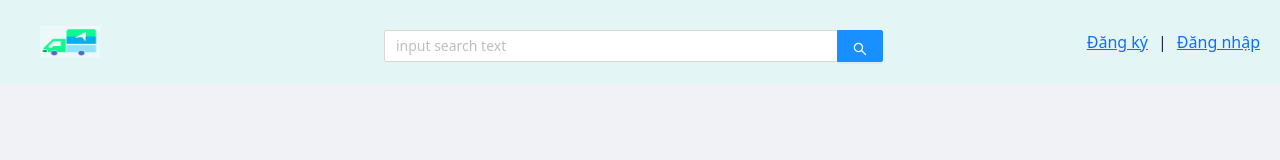
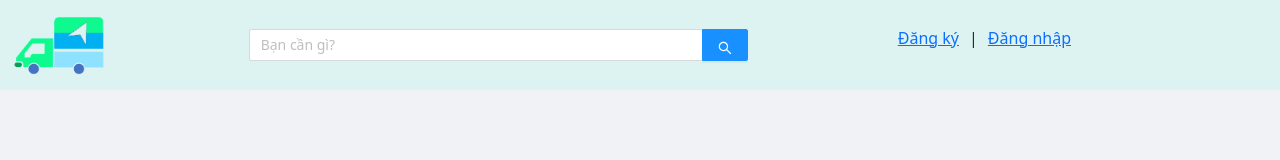
Before and after one commit to LeHuuVu/pbl5-frontend, a React (Create React App) app: page /register in a window 1280 px wide. Shown: the top 160 px of the page. Built offline with nearby package versions, Linux system fonts and the light colour scheme.

Commit message:
fix UI navbar, productList

```diff
--- a/src/layouts/Navbar/index.js
+++ b/src/layouts/Navbar/index.js
@@ -11,17 +11,17 @@ export default function Navbar() {
   // const [cookies, removeCookie] = useCookies(["userInfo"]);
   // let info = JSON.parse(localStorage.getItem('user-info'));
   let info;
-  if(localStorage.getItem('remember') ==='local'){
+  if (localStorage.getItem('remember') === 'local') {
     info = JSON.parse(localStorage.getItem('user-info'));
-  }else if(localStorage.getItem('remember') ==='session'){
+  } else if (localStorage.getItem('remember') === 'session') {
     info = JSON.parse(sessionStorage.getItem('user-info'));
   }
   const { Search } = Input;
   const onSearch = (value) => console.log(value);
   // let user = localStorage.getItem('user-info');
   let role;
-  if(info !== undefined){
-    if(info!==null){
+  if (info !== undefined) {
+    if (info !== null) {
       role = info.role
     }
   }
@@ -46,7 +46,7 @@ export default function Navbar() {
     }
   }
   const userInformation = (
-    <Menu className="rounded-2xl py-2 top-3 absolute transform -translate-x-1/2 left-1/2 menuNavbar">
+    <Menu className=" menuNavbar">
       <Menu.Item key="0">
         <a href="/profile">
           <a>Profile</a>
@@ -58,10 +58,10 @@ export default function Navbar() {
     </Menu>
   )
   let checkLogin
-  if (info !== undefined && info!==null) {
+  if (info !== undefined && info !== null) {
     checkLogin = (
-        <div className="flex items-center">
-          <div className="px-4">
+      <div>
+        <div>
           <Dropdown overlay={userInformation} trigger={['click']}>
             <div className="avatarNavbar">
               <Avatar src={info.avatar} className="" style={{ float: 'right', width: '40px', height: '40px' }} />
@@ -82,37 +82,34 @@ export default function Navbar() {
   }
 
   return (
-    <div className=" flex justify-between items-center border-2 navbar select-none">
-      <div className="flex" style={{ float: 'left' }}>
-        <div className="w-20 ml-16">
-          <a href={role !== 2 ? "/productList" : "/sellingProduct"} style={{ textDecoration: 'none', fontSize: '25px' }}>
-            <img src={logo} alt="logo" className="logo" />
+    <div className="navbar">
+      <div >
+        <div>
+          <a href={role !== 2 ? "/productList" : "/sellingProduct"}>
+            <img src={logo} alt="logo" className="logo_nav"/>
           </a>
         </div>
       </div>
-      <div className="flex items-center searchNavbar" style={{ float: 'left' }}>
-        <div className="px-8" >
-          <Space direction="vertical">
-            <Search style={{ width: 500, height: 20 }} placeholder="input search text" onSearch={onSearch} enterButton />
-          </Space>
+      <div className="searchNavbar">
+        <div>
+            <Search style={{width:500}} placeholder="Bạn cần gì?" onSearch={onSearch} enterButton />
         </div>
       </div>
-      <div className="flex px-16 items-center cartNavbar" style={{ float: 'right' }}>
+      <div className="cartNavbar">
+        <Space direction="horizontal">
           {(role === 1)
             ?
             <>
-            <div className="px-4">
-              <Button type="text" href={"/cart"} icon={<ShoppingCartOutlined className="cart" style={{ fontSize: '200%' }} />} />
+              <div style={{marginRight:'25px'}}>
+                <Button type="text" href={"/cart"} icon={<ShoppingCartOutlined style={{ fontSize: '200%' }} />} />
               </div>
             </>
             :
             null
           }
-        {/* <div className="px-4">
-          <Button type="text" href={"/cart"} icon={<ShoppingCartOutlined className="cart" style={{ fontSize: '200%' }} />} />
-        </div> */}
+          {checkLogin}
+        </Space>
       </div>
-      {checkLogin}
     </div>
   )
 }
--- a/src/layouts/Navbar/style.scss
+++ b/src/layouts/Navbar/style.scss
@@ -1,27 +1,27 @@
 @import 'antd/dist/antd.min.css';
 @import "~bootstrap/scss/bootstrap";
 .navbar {
-    background-color: #e3f6f5;
+    background-color: #dcf3f2;
     color: #272343;
     font-size: 16px;
-    padding:10;
-    display: 'flex';
     padding: 10px;
+    display: flex;
 }
 .cartNavbar{
-    margin-left: 15%;
+    margin-right: 15%;
     padding-bottom: 15px;
+    display: inline-flex;
 }
 .avatarNavbar{
-    margin-right: 30px;
+    margin-right: 5%;
+    padding-top: 15px;
 }
 .searchNavbar{
-    margin-left: 20%;
+    // margin-left: 20%;
 }
-img.logo{
-    width: 60px;
-    margin-right: 30px;
-    margin-left: 30px;
+img.logo_nav{
+    width: auto;
+    height: 70px;
 }
 .cursor-pointer{
     .bell-icon {
--- a/src/pages/product_list/index.css
+++ b/src/pages/product_list/index.css
@@ -1,53 +1,55 @@
+/* @import 'antd/dist/antd.min.css'; */
+/* @import "~bootstrap/scss/bootstrap"; */
 .latest-articles {
-    max-width: 90%;
+    /* max-width: 90%; */
     /* text-align: right; */
-    display:flex;
-    flex-wrap: wrap;
+    /* display:flex; */
+    /* flex-wrap: wrap; */
 }
 
-.article {
+/* .article {
     width: 20%;
     height: 17%;
-}
+} */
 
-.latest-articles .latest-articles-wrapper {
-    min-width: 200px;
-    flex: 1;
-}
+/* .latest-articles .latest-articles-wrapper { */
+    /* min-width: 200px; */
+    /* flex: 1; */
+/* } */
 
 /* .latest-articles .latest-articles-wrapper .article img {
     width: 100%;
     border-radius: 10px;
 } */
 
-.latest-articles .latest-articles-wrapper .article .article-meta {
+/* .latest-articles .latest-articles-wrapper .article .article-meta {
     white-space: nowrap;
     padding: 20px 0px;
     margin: 0;
-}
+} */
 
-.latest-articles .latest-articles-wrapper .article .article-meta img {
+/* .latest-articles .latest-articles-wrapper .article .article-meta img {
     width: 40px;
     margin-right: 10px;
 }
 
 .latest-articles .latest-articles-wrapper .article a:hover {
     color: #d45b5f;
-}
+} */
 
 .sidebar .latest-articles-wrapper {
-    margin-top: 40px;
+    /* margin-top: 40px; */
 }
 
 .sidebar .latest-articles-wrapper .article {
-    margin-bottom: 20px;
-    display: -webkit-box;
-    display: -ms-flexbox;
-    display: flex;
-    gap: 20px;
+    /* margin-bottom: 20px; */
+    /* display: -webkit-box;
+    display: -ms-flexbox; */
+    /* display: flex; */
+    /* gap: 20px; */
 }
 
-.latest-articles-wrapper .article .arcticle-photo {
+/* .latest-articles-wrapper .article .arcticle-photo {
     height: 120px;
     min-width: 120px;
     overflow: hidden;
@@ -76,19 +78,22 @@
 }
 
 .latest-articles-wrapper .article .article-meta img {
-    width: 20px;
-    margin-right: 10px;
+    width: 20px; */
+    /* margin-right: 10px;
+} */
+
+/* @media (min-width: 768px) {
+    .latest-articles .latest-articles-wrapper { */
+        /* margin: 50px 20px; */
+        /* display: -webkit-box;
+        display: -ms-flexbox; */
+        /* display: flex; */
+        /* gap: 50px;
+      } */
+      /* .latest-articles .latest-articles-wrapper .article {
+        text-align: left;
+      } */
+/* } */
+.latest-articles-wrapper{
+    /* margin-right: 15px; */
 }
-
-@media (min-width: 768px) {
-    .latest-articles .latest-articles-wrapper {
-        margin: 50px 20px;
-        display: -webkit-box;
-        display: -ms-flexbox;
-        display: flex;
-        gap: 50px;
-      }
-      .latest-articles .latest-articles-wrapper .article {
-        text-align: left;
-      }
-}
--- a/src/pages/product_list/product.jsx
+++ b/src/pages/product_list/product.jsx
@@ -17,12 +17,12 @@ function averageRate(list_review) {
 }
 
 const Product = (item) => (
-    <div class="latest-articles-wrapper">
-        {console.log(item)}
+    <div>
+        {/* {console.log(item)} */}
         <a href={"/product_detail/"+item.item.product.id}>
             <Card
                 hoverable
-                style={{ width: 240 , float:'left'}}
+                style={{ width: 240 , float:'left',marginRight:'5%',marginBottom:'50px'}}
                 cover={<img alt="mainImage" src={item.item.product.image} />}
             >
                 <Rate allowHalf disabled defaultValue={averageRate(item.item.star_rating)} />
--- a/src/pages/product_list/products.jsx
+++ b/src/pages/product_list/products.jsx
@@ -26,7 +26,8 @@ const ProductListForm = () => {
         component = (<h1>fail</h1>)
     }
     return (
-        <div className="latest-articles" style={{ margin: "0px 15%" }}>
+        // <div className="latest-articles" style={{ margin: "0px 15%" }}>
+        <div style={{ margin: "0px 14% 0 19%" }}>
             {component}
         </div>
     );
```
Lines whose indentation alone changed are shown as unchanged.
